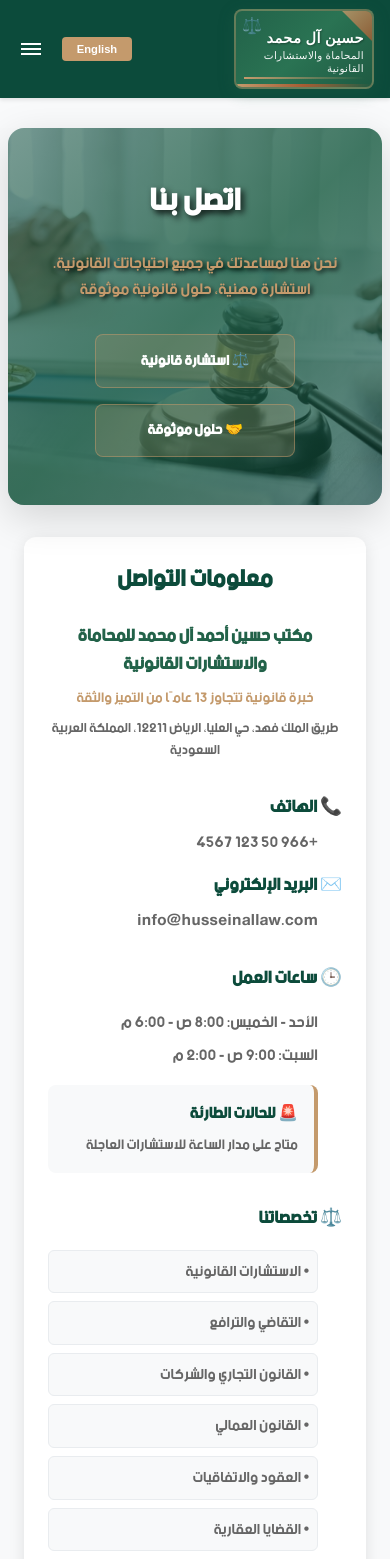
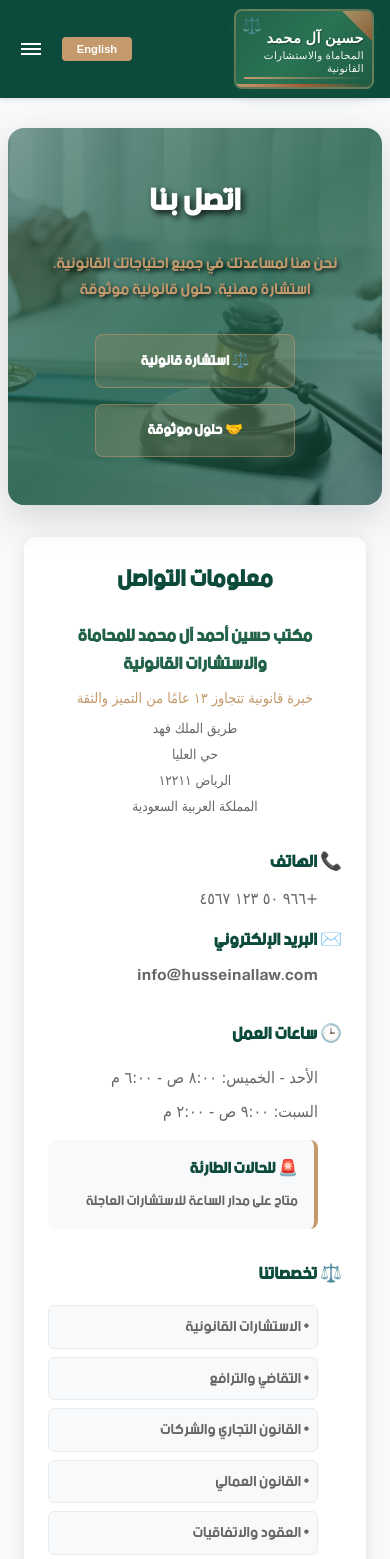
Before and after one commit to FarisAttallah/lawyer-image-library, a Next.js app: page /contact in a window 390 px wide. Shown: the top 1559 px of the page. Built offline with nearby package versions, Linux system fonts and the light colour scheme.

Commit message:
Fixed arabic numbers

```diff
--- a/components/ContactInfo.js
+++ b/components/ContactInfo.js
@@ -23,13 +23,20 @@ export default function ContactInfo() {
     ar: {
       title: 'معلومات التواصل',
       firmName: 'مكتب حسين أحمد آل محمد للمحاماة والاستشارات القانونية',
-      address: 'طريق الملك فهد، حي العليا، الرياض 12211، المملكة العربية السعودية',
-      experience: 'خبرة قانونية تتجاوز 13 عامًا من التميز والثقة',
+      address: [
+        'طريق الملك فهد',
+        'حي العليا',
+        'الرياض ١٢٢١١',
+        'المملكة العربية السعودية'
+      ],
+      experience: 'خبرة قانونية تتجاوز ١٣ عامًا من التميز والثقة',
       phone: 'الهاتف',
+      phoneNumber: '+٩٦٦ ٥٠ ١٢٣ ٤٥٦٧',
       email: 'البريد الإلكتروني',
+      emailAddress: 'info@husseinallaw.com',
       workingHours: 'ساعات العمل',
-      workingHoursDetails: 'الأحد - الخميس: 8:00 ص - 6:00 م',
-      officeHours: 'السبت: 9:00 ص - 2:00 م',
+      workingHoursDetails: 'الأحد - الخميس: ٨:٠٠ ص - ٦:٠٠ م',
+      officeHours: 'السبت: ٩:٠٠ ص - ٢:٠٠ م',
       emergencyContact: 'للحالات الطارئة',
       emergencyNote: 'متاح على مدار الساعة للاستشارات العاجلة',
       specializations: 'تخصصاتنا',
@@ -47,10 +54,17 @@ export default function ContactInfo() {
     en: {
       title: 'Contact Information',
       firmName: 'Hussein Ahmed Al Mohammed Law Firm & Legal Consultations',
-      address: 'King Fahd Road, Al Olaya District, Riyadh 12211, Saudi Arabia',
+      address: [
+        'King Fahd Road',
+        'Al Olaya District',
+        'Riyadh 12211',
+        'Saudi Arabia'
+      ],
       experience: 'Legal expertise spanning over 13 years of excellence and trust',
       phone: 'Phone',
+      phoneNumber: '+966 50 123 4567',
       email: 'Email',
+      emailAddress: 'info@husseinallaw.com',
       workingHours: 'Working Hours',
       workingHoursDetails: 'Sunday - Thursday: 8:00 AM - 6:00 PM',
       officeHours: 'Saturday: 9:00 AM - 2:00 PM',
@@ -107,17 +121,23 @@ export default function ContactInfo() {
           fontSize: isMobile ? '0.9rem' : '1.1rem',
           fontWeight: '500',
           marginBottom: '0.5rem',
-          textAlign: isMobile ? 'center' : 'left'
+          textAlign: isMobile ? 'center' : 'left',
+          fontFamily: language === 'ar' ? 'Tahoma, Arial, sans-serif' : 'inherit'
         }}>
           {content.experience}
         </p>
-        <p style={{
+        <div style={{
           color: '#666',
           fontSize: isMobile ? '0.85rem' : '1rem',
-          textAlign: isMobile ? 'center' : 'left'
+          textAlign: isMobile ? 'center' : 'left',
+          fontFamily: language === 'ar' ? 'Tahoma, Arial, sans-serif' : 'inherit'
         }}>
-          {content.address}
-        </p>
+          {content.address.map((line, index) => (
+            <div key={index} style={{ marginBottom: '0.25rem' }}>
+              {line}
+            </div>
+          ))}
+        </div>
       </div>
 
       {/* Contact Details */}
@@ -131,8 +151,14 @@ export default function ContactInfo() {
           }}>
             📞 {content.phone}
           </h4>
-          <p style={{ color: '#666', fontSize: '1rem', marginLeft: language === 'ar' ? '0' : '1.5rem', marginRight: language === 'ar' ? '1.5rem' : '0' }}>
-            +966 50 123 4567
+          <p style={{
+            color: '#666',
+            fontSize: '1rem',
+            marginLeft: language === 'ar' ? '0' : '1.5rem',
+            marginRight: language === 'ar' ? '1.5rem' : '0',
+            fontFamily: language === 'ar' ? 'Tahoma, Arial, sans-serif' : 'inherit'
+          }}>
+            {content.phoneNumber}
           </p>
         </div>
 
@@ -146,7 +172,7 @@ export default function ContactInfo() {
             ✉️ {content.email}
           </h4>
           <p style={{ color: '#666', fontSize: '1rem', marginLeft: language === 'ar' ? '0' : '1.5rem', marginRight: language === 'ar' ? '1.5rem' : '0' }}>
-            info@husseinallaw.com
+            {content.emailAddress}
           </p>
         </div>
       </div>
@@ -162,10 +188,20 @@ export default function ContactInfo() {
           🕒 {content.workingHours}
         </h4>
         <div style={{ marginLeft: language === 'ar' ? '0' : '1.5rem', marginRight: language === 'ar' ? '1.5rem' : '0' }}>
-          <p style={{ color: '#666', fontSize: '1rem', marginBottom: '0.5rem' }}>
+          <p style={{
+            color: '#666',
+            fontSize: '1rem',
+            marginBottom: '0.5rem',
+            fontFamily: language === 'ar' ? 'Tahoma, Arial, sans-serif' : 'inherit'
+          }}>
             {content.workingHoursDetails}
           </p>
-          <p style={{ color: '#666', fontSize: '1rem', marginBottom: '1rem' }}>
+          <p style={{
+            color: '#666',
+            fontSize: '1rem',
+            marginBottom: '1rem',
+            fontFamily: language === 'ar' ? 'Tahoma, Arial, sans-serif' : 'inherit'
+          }}>
             {content.officeHours}
           </p>
           <div style={{
--- a/components/Layout.js
+++ b/components/Layout.js
@@ -11,7 +11,8 @@ export default function Layout({ children }) {
       lineHeight: '1.6',
       position: 'relative',
       minHeight: '100vh',
-      fontSize: '0.9rem' // Slightly smaller for English
+      fontSize: '0.9rem', // Slightly smaller for English
+      scrollBehavior: 'smooth'
     }}>
       {/* Fixed Transparent Header */}
       <div style={{
--- a/components/LocationMap.js
+++ b/components/LocationMap.js
@@ -7,40 +7,32 @@ export default function LocationMap() {
     ar: {
       title: 'موقعنا',
       subtitle: 'تفضل بزيارتنا في مكتبنا بالرياض',
-      address: 'طريق الملك فهد، حي العليا، الرياض 12211، المملكة العربية السعودية',
+      address: [
+        'طريق الملك فهد',
+        'حي العليا',
+        'الرياض ١٢٢١١',
+        'المملكة العربية السعودية'
+      ],
       directions: 'احصل على الاتجاهات',
-      mapPlaceholder: 'خريطة موقع المكتب',
       officeLocation: 'موقع المكتب',
-      nearbyLandmarks: 'المعالم القريبة',
-      parkingInfo: 'مواقف مجانية متاحة',
-      publicTransport: 'يمكن الوصول بوسائل النقل العام',
       exactAddress: 'طريق الملك فهد، حي العليا',
       district: 'حي العليا',
-      landmarks: [
-        'مركز الملك عبد العزيز التاريخي',
-        'برج المملكة',
-        'مركز التجارة العالمي',
-        'مجمع الفيصلية'
-      ]
+      phoneNumber: '+٩٦٦ ٥٠ ١٢٣ ٤٥٦٧'
     },
     en: {
       title: 'Our Location',
       subtitle: 'Visit us at our office in Riyadh',
-      address: 'King Fahd Road, Al Olaya District, Riyadh 12211, Saudi Arabia',
+      address: [
+        'King Fahd Road',
+        'Al Olaya District',
+        'Riyadh 12211',
+        'Saudi Arabia'
+      ],
       directions: 'Get Directions',
-      mapPlaceholder: 'Office Location Map',
       officeLocation: 'Office Location',
-      nearbyLandmarks: 'Nearby Landmarks',
-      parkingInfo: 'Free parking available',
-      publicTransport: 'Accessible by public transport',
       exactAddress: 'King Fahd Road, Al Olaya District',
       district: 'Al Olaya District',
-      landmarks: [
-        'King Abdulaziz Historical Center',
-        'Kingdom Tower',
-        'World Trade Center',
-        'Al Faisaliah Complex'
-      ]
+      phoneNumber: '+966 50 123 4567'
     }
   }
 
@@ -180,8 +172,7 @@ export default function LocationMap() {
           <div style={{
             backgroundColor: '#f8f9fa',
             padding: '1.5rem',
-            borderRadius: '8px',
-            marginBottom: '1.5rem'
+            borderRadius: '8px'
           }}>
             <h3 style={{
               color: '#0c4b3b',
@@ -191,14 +182,19 @@ export default function LocationMap() {
             }}>
               📍 {t.officeLocation}
             </h3>
-            <p style={{
+            <div style={{
               color: '#666',
               fontSize: '1.1rem',
               lineHeight: '1.6',
-              marginBottom: '1rem'
+              marginBottom: '1rem',
+              fontFamily: language === 'ar' ? 'Tahoma, Arial, sans-serif' : 'inherit'
             }}>
-              {t.address}
-            </p>
+              {t.address.map((line, index) => (
+                <div key={index} style={{ marginBottom: '0.25rem' }}>
+                  {line}
+                </div>
+              ))}
+            </div>
 
             {/* Contact Quick Info */}
             <div style={{
@@ -208,79 +204,14 @@ export default function LocationMap() {
             }}>
               <div style={{ display: 'flex', alignItems: 'center', gap: '0.5rem' }}>
                 <span>📞</span>
-                <span style={{ color: '#666' }}>+966 50 123 4567</span>
+                <span style={{
+                  color: '#666',
+                  fontFamily: language === 'ar' ? 'Tahoma, Arial, sans-serif' : 'inherit'
+                }}>{t.phoneNumber}</span>
               </div>
               <div style={{ display: 'flex', alignItems: 'center', gap: '0.5rem' }}>
                 <span>✉️</span>
                 <span style={{ color: '#666' }}>info@husseinallaw.com</span>
-              </div>
-            </div>
-          </div>
-
-          {/* Additional Information */}
-          <div style={{
-            display: 'flex',
-            flexDirection: 'column',
-            gap: '1rem'
-          }}>
-            <div style={{
-              padding: '1rem',
-              backgroundColor: '#e8f5e8',
-              borderRadius: '8px',
-              border: '1px solid #c3e6cb'
-            }}>
-              <h4 style={{
-                color: '#0c4b3b',
-                fontSize: '1rem',
-                marginBottom: '0.5rem',
-                fontWeight: 'bold'
-              }}>
-                🚗 {language === 'ar' ? 'مواقف السيارات' : 'Parking'}
-              </h4>
-              <p style={{ color: '#666', fontSize: '0.9rem' }}>
-                {t.parkingInfo}
-              </p>
-            </div>
-
-            <div style={{
-              padding: '1rem',
-              backgroundColor: '#e7f3ff',
-              borderRadius: '8px',
-              border: '1px solid #b8daff'
-            }}>
-              <h4 style={{
-                color: '#0c4b3b',
-                fontSize: '1rem',
-                marginBottom: '0.5rem',
-                fontWeight: 'bold'
-              }}>
-                🚌 {language === 'ar' ? 'النقل العام' : 'Public Transport'}
-              </h4>
-              <p style={{ color: '#666', fontSize: '0.9rem' }}>
-                {t.publicTransport}
-              </p>
-            </div>
-
-            <div style={{
-              padding: '1rem',
-              backgroundColor: '#fff3cd',
-              borderRadius: '8px',
-              border: '1px solid #ffeaa7'
-            }}>
-              <h4 style={{
-                color: '#0c4b3b',
-                fontSize: '1rem',
-                marginBottom: '0.5rem',
-                fontWeight: 'bold'
-              }}>
-                🏢 {t.nearbyLandmarks}
-              </h4>
-              <div style={{ color: '#666', fontSize: '0.9rem' }}>
-                {t.landmarks.map((landmark, index) => (
-                  <div key={index} style={{ marginBottom: '0.3rem' }}>
-                    • {landmark}
-                  </div>
-                ))}
               </div>
             </div>
           </div>
--- a/pages/index.js
+++ b/pages/index.js
@@ -24,7 +24,7 @@ export default function Home() {
       </section>
 
       {/* Services Section */}
-      <section style={{
+      <section id="services" style={{
         minHeight: '100vh',
         display: 'flex',
         alignItems: 'center',
@@ -44,7 +44,7 @@ export default function Home() {
       </section>
 
       {/* About Section */}
-      <section style={{
+      <section id="about" style={{
         minHeight: '100vh',
         display: 'flex',
         alignItems: 'center',
```
Also changed, not shown: components/Header.js (+64 -8 lines).
